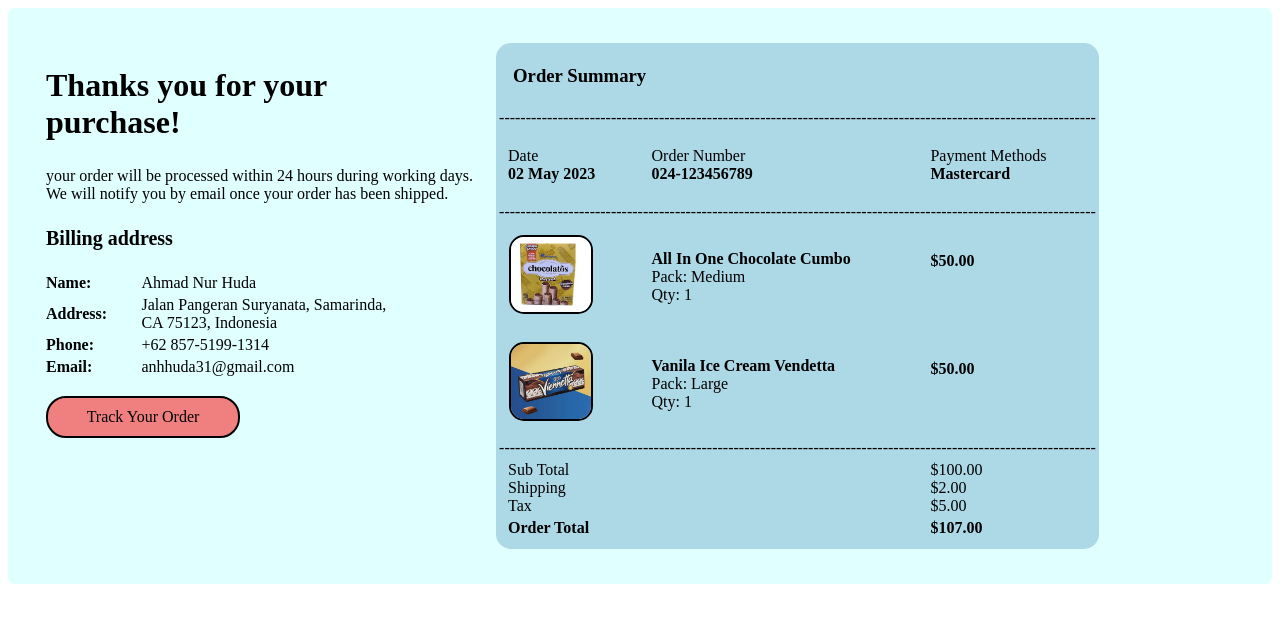
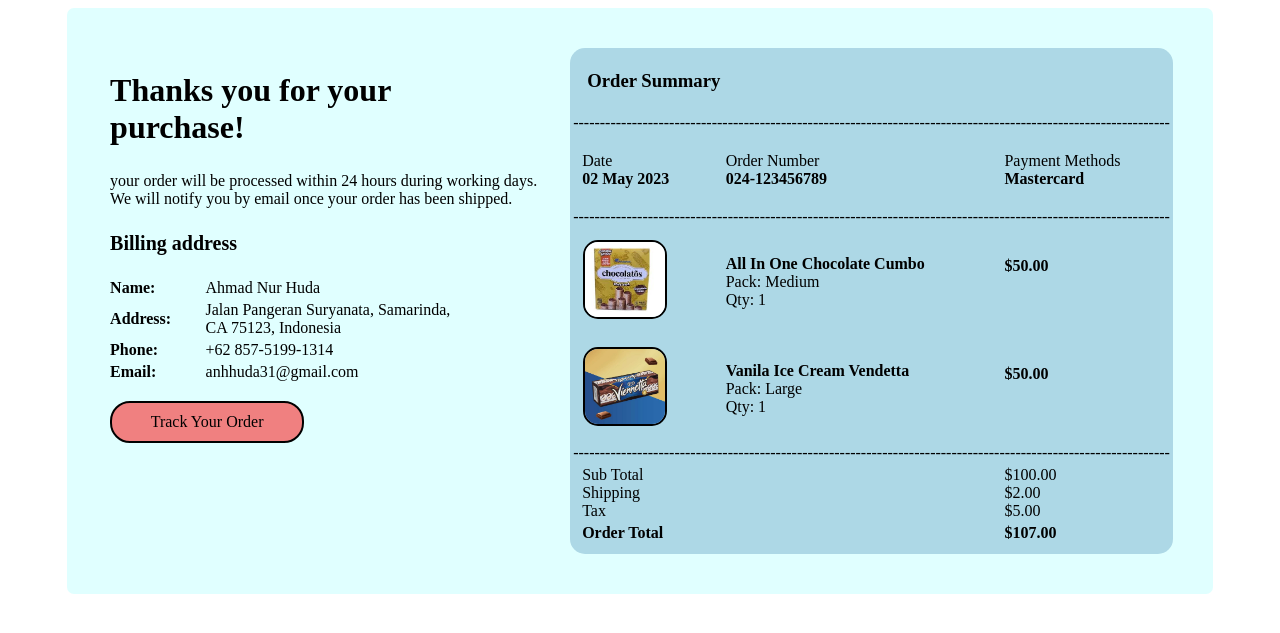
Before and after one commit to huda1603/huda1603.github.io, a PHP site: page / in a window 1280 px wide. Shown: the top 633 px of the page. Run offline with PHP 8.4, Linux system fonts and the light colour scheme.

Commit message:
Update style.css

```diff
--- a/Posttest_2/style.css
+++ b/Posttest_2/style.css
@@ -6,8 +6,8 @@
 .lembar {
   border-radius: 7px;
   padding: 25px;
-  justify-conent: spce-between;
-  display: flex;
+  justify-content: space-evenly;
+  display: inline-flex;
 }
 
 .click {
@@ -27,7 +27,7 @@
 }
 
 .informasi {
-  margin: 10px;
+  margin: 15px;
 }
 
 .desk {
```
